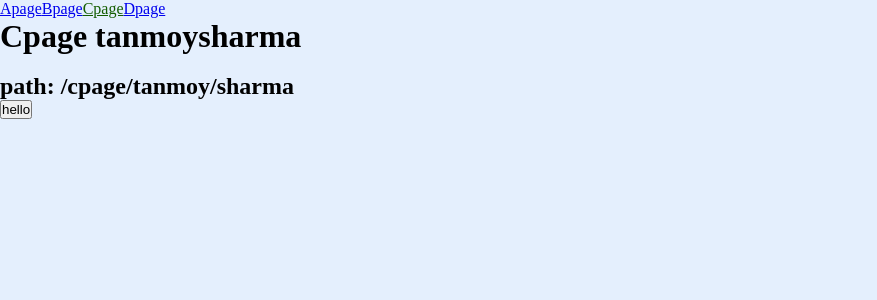
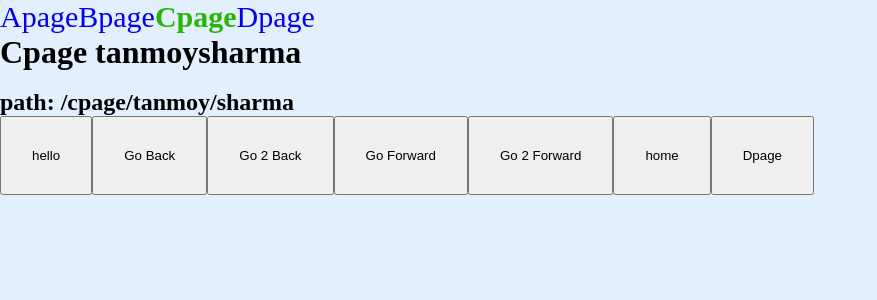
Before and after one commit to tanmoy108/React.js-Files, a React (Create React App) app: page /cpage/tanmoy/sharma in a window 1280 px wide. Shown: the top 300 px of the page, without its empty margins (0-877 px from the left). Built offline with nearby package versions, Linux system fonts and the light colour scheme.

Commit message:
13/4/2022 1:34AM

```diff
--- a/src/Cpage.jsx
+++ b/src/Cpage.jsx
@@ -1,9 +1,10 @@
 import React from "react";
-import { useLocation, useParams } from "react-router-dom";
+import { useLocation, useParams,useNavigate } from "react-router-dom";
 
 const Cpage = () => {
   const { fname, lname } = useParams();
   const location = useLocation();
+  const history = useNavigate();
   console.log(location);
   return (
     <>
@@ -15,13 +16,22 @@ const Cpage = () => {
       <h2>path: {location.pathname}</h2>
 
       {location.pathname === "/cpage/tanmoy/sharma" ? (
-        <button
+       <>
+       <button
           onClick={() => {
             alert("you got it");
           }}
         >
           hello
         </button>
+        <button onClick={()=>{history(-1)}} >Go Back</button>
+        <button onClick={()=>{history(-2)}} >Go 2 Back</button>
+        <button onClick={()=>{history(1)}} >Go Forward</button>
+        <button onClick={()=>{history(2)}} >Go 2 Forward</button>
+        <button onClick={()=>{history('/')}} >home</button>
+        <button onClick={()=>{history('/dpage')}} >Dpage</button>
+       </>
+
       ) : null}
     </>
   );
--- a/src/Menu.jsx
+++ b/src/Menu.jsx
@@ -5,24 +5,28 @@ const Menu = () => {
   return (
     <>
       <NavLink
+        style={{ fontSize: "30px",textDecoration: "none" }}
         className={({ isActive }) => (isActive ? "active-style" : "none")}
         to="/"
       >
         Apage
       </NavLink>
       <NavLink
+        style={{ fontSize: "30px",textDecoration: "none" }}
         className={({ isActive }) => (isActive ? "active-style" : "none")}
         to="/bpage"
       >
         Bpage
       </NavLink>
       <NavLink
+        style={{ fontSize: "30px",textDecoration: "none" }}
         className={({ isActive }) => (isActive ? "active-style" : "none")}
         to="/cpage/tanmoy/sharma"
       >
         Cpage
       </NavLink>
       <NavLink
+        style={{ fontSize: "30px",textDecoration: "none" }}
         className={({ isActive }) => (isActive ? "active-style" : "none")}
         to="/dpage"
       >
--- a/src/index.css
+++ b/src/index.css
@@ -7,8 +7,14 @@ body
 {
   background-color: rgb(228, 239, 253);
 }
+
 .active-style
 {
-  color:rgb(19, 93, 0) !important;
+  font-weight: bold;
+  color:rgb(40, 182, 5) !important;
   text-transform: capitalize !important;
 }
+button
+{
+  padding: 30px;
+}
```
